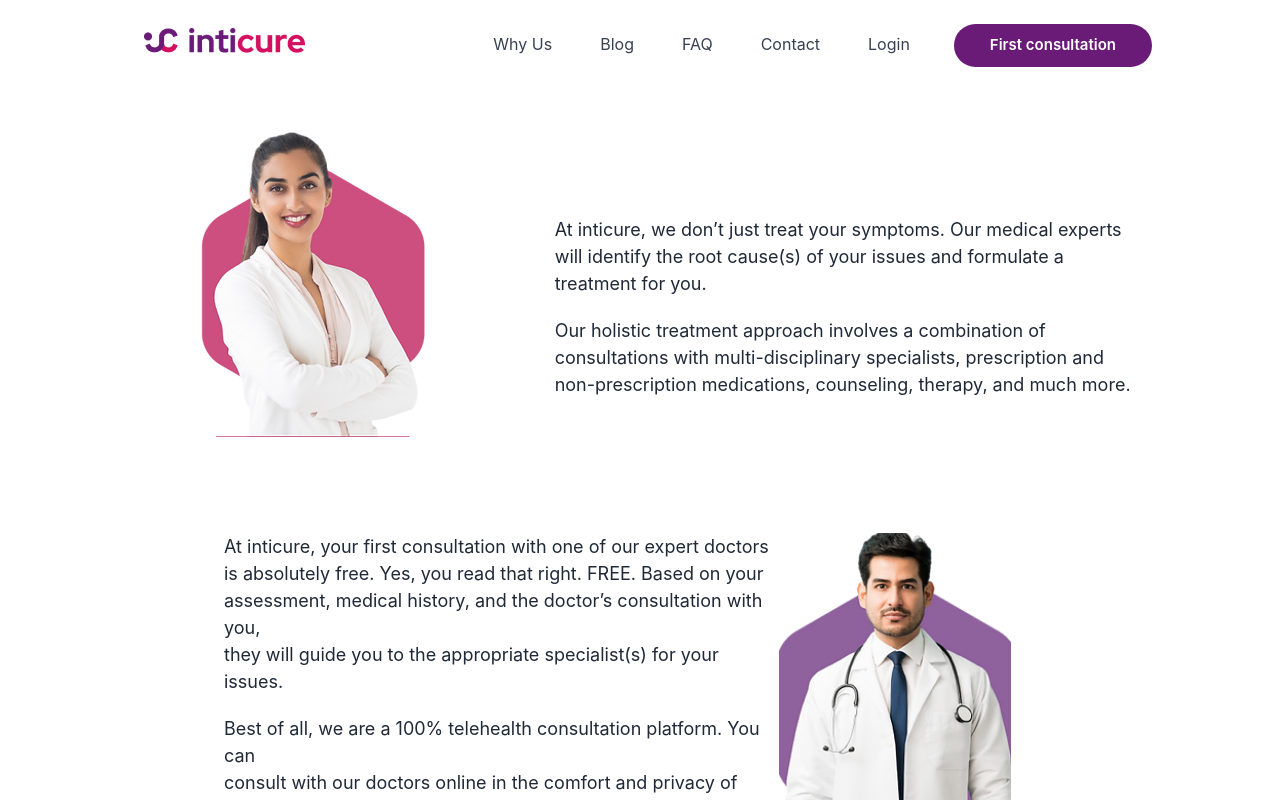
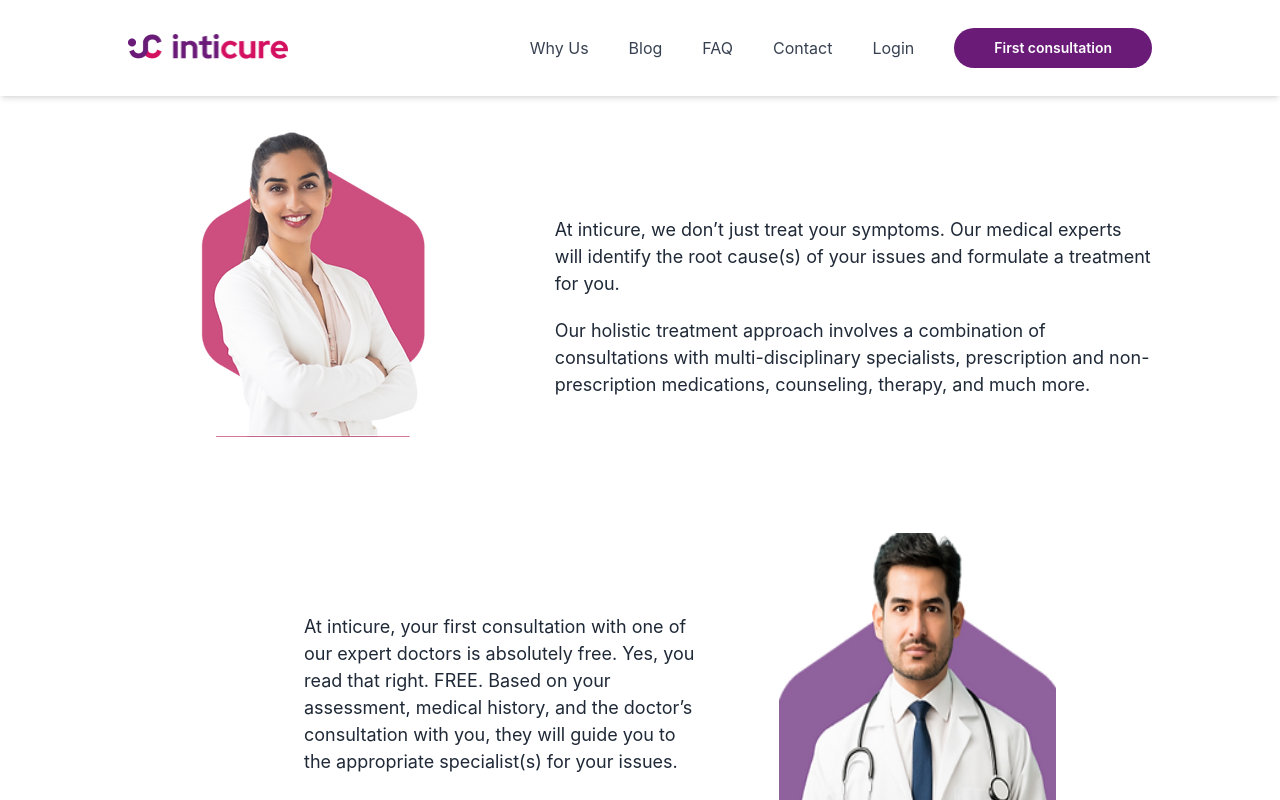
Before and after one commit to AbdulSamad52556/Inticure_home, a React (Vite) app: page /whyus in a window 1280 px wide. Shown: the top 800 px of the page. Built offline with nearby package versions, Linux system fonts and the light colour scheme.

Commit message:
why_us_responsive

```diff
--- a/src/components/common/Header.jsx
+++ b/src/components/common/Header.jsx
@@ -1,63 +1,69 @@
-import React from "react";
+import React, { useState } from "react";
 import "../global.css";
 import image from "/logo.jpg";
 import { useLocation } from "react-router-dom";
+import { FaBars, FaTimes } from "react-icons/fa"; // For the hamburger menu
 
 const Header = () => {
   const location = useLocation();
+  const [menuOpen, setMenuOpen] = useState(false);
+
+  // Function to toggle the mobile menu
+  const toggleMenu = () => {
+    setMenuOpen(!menuOpen);
+  };
 
   return (
-    <div className="w-full flex px-32 py-7 fixed bg-white z-20">
-      <div className="flex gap-10 justify-between w-full ml-4">
-        <div>
-          <img src={image}></img>
+    <div className={`w-full flex justify-between items-center px-6 md:px-32 py-5 md:py-7 fixed bg-white z-20 shadow-md`}>
+      {/* Logo Section */}
+      <div className="">
+        <img src={image} alt="Logo" className="w-40" />
       </div>
-        <div className="flex gap-10">
-          <div className="flex justify-around gap-12 p-1 text-gray-700 text-l">
-            <a href="/whyus">
+
+      {/* Menu Icon for Mobile */}
+      <div className="lg:hidden">
+        <button onClick={toggleMenu}>
+          {menuOpen ? <FaTimes size={24} /> : <FaBars size={24} />}
+        </button>
+      </div>
+
+      {/* Links Section */}
       <div
-                className={`underline-animation2 cursor-pointer${
-                  location.pathname === "/whyus" ? "" : ""
-                }`}
+        className={`${
+          menuOpen ? "flex" : "hidden"
+        } flex-col lg:flex md:flex-row lg:gap-10 gap-6 lg:static absolute top-[70px] left-0 w-full lg:w-auto bg-hover-color md:bg-white lg:bg-transparent px-6 lg:px-0 py-4 lg:py-0 lg:items-center transition-all duration-300 ease-in-out`}
       >
-                <p className="text-center">Why Us</p>
-              </div>
+        <div className="flex flex-col md:flex-row gap-6 md:gap-10 text-gray-700 text-lg">
+          <a href="/whyus" className="underline-animation2 cursor-pointer">
+            <p className="text-center md:text-[12px] lg:text-[16px] ">Why Us</p>
           </a>
-            <a href="/blog">
-              <div className="underline-animation cursor-pointer">
-                <p>Blog</p>
-              </div>
+          <a href="/blog" className="underline-animation cursor-pointer">
+            <p className="text-center text-[16px]">Blog</p>
           </a>
-            <a href="/faq">
-              <div className="underline-animation cursor-pointer">
-                <p>FAQ</p>
-              </div>
+          <a href="/faq" className="underline-animation cursor-pointer">
+            <p className="text-center text-[16px]">FAQ</p>
           </a>
-            <a href="/contact">
-
-            <div className="underline-animation2 cursor-pointer">
-              <p>Contact</p>
-            </div>
+          <a href="/contact" className="underline-animation2 cursor-pointer">
+            <p className="text-center text-[16px]">Contact</p>
           </a>
-
-            <a href="https://customers.inticure.online">
-              <div className="underline-animation cursor-pointer">
-                <p>Login</p>
-              </div>
+          <a
+            href="https://customers.inticure.online"
+            className="underline-animation cursor-pointer"
+          >
+            <p className="text-center text-[16px]">Login</p>
           </a>
         </div>
+
         <a
           href="https://analysis.inticure.online/"
           target="_blank"
           rel="noopener noreferrer"
+          className="mt-4 md:mt-0"
         >
-            <div className="mt-1">
-              <button className="bg-custom-color text-white text-[10px] md:text-[15px] lg:font-semibold py-2.5 px-9 -mt-3 rounded-3xl hover:bg-hover-color transition-all duration-200 ease-in-out">
+          <button className="bg-custom-color text-white text-xs md:text-sm lg:font-semibold py-2.5 px-6 md:px-10 rounded-3xl hover:bg-hover-color transition-all duration-200 ease-in-out">
             First consultation
           </button>
-            </div>
         </a>
-        </div>
       </div>
     </div>
   );
--- a/src/components/contact/contact.jsx
+++ b/src/components/contact/contact.jsx
@@ -38,7 +38,9 @@ const Contact = () => {
       </div>
       <div>
         <form onSubmit={handleSubmit}>
-          <div className="flex flex-col gap-10">
+            <div className="w-full">
+
+          <div className="flex flex-col gap-10 justify-center">
             <div className=" flex justify-center gap-10">
               <div className="flex flex-col">
                 <label className="text-[13px] mb-2" for="name">
@@ -88,7 +90,7 @@ const Contact = () => {
 
                 <textarea
                   name="message"
-                  className="border-gray-400 border w-2/4 h-56 p-2 focus:outline-none"
+                  className="border-gray-400 border w-[680px] h-56 p-2 focus:outline-none"
                   id="message"
                   required
                 ></textarea>
@@ -96,7 +98,7 @@ const Contact = () => {
             </div>
           </div>
           <div className="flex justify-center mb-96">
-            <div className="w-2/4 py-10">
+            <div className="w-2/6 py-10">
               <button
                 type="submit"
                 className="bg-[#6A1B78] text-white py-2 px-10 rounded-full font-medium"
@@ -105,6 +107,8 @@ const Contact = () => {
               </button>
             </div>
           </div>
+          </div>
+
         </form>
       </div>
     </div>
--- a/src/components/whyus/experts.jsx
+++ b/src/components/whyus/experts.jsx
@@ -4,45 +4,45 @@ import image2 from "/whyus-doctors-2.jpg";
 
 const Experts = () => {
   return (
-    <div className="h-[152vh]">
-      <div>
+    <div className="h-[152vh] w-full">
+      <div className="flex flex-col justify-center items-center">
 
-        <div className="flex py-32">
-          <div className="w-1/3 flex justify-end">
-            <img src={image1} alt="" />
+        <div className="flex flex-col md:flex-row py-32">
+          <div className="md:w-1/3  flex justify-center md:justify-end">
+            <img src={image1} alt="" className="" />
           </div>
-          <div className="mt-20 w-2/3 px-32 py-2 flex flex-col gap-5 text-[18px] text-gray-800">
+          <div className="mt-20 px-20 md:w-2/3 md:px-32 py-2 flex flex-col items-center gap-5 text-[18px] text-gray-800">
             <div>
               At inticure, we don’t just treat your symptoms. Our medical
-              experts <br /> will identify the root cause(s) of your issues and
-              formulate a <br /> treatment for you.
+              experts will identify the root cause(s) of your issues and
+              formulate a  treatment for you.
             </div>
             <div>
-              Our holistic treatment approach involves a combination of <br />
+              Our holistic treatment approach involves a combination of
               consultations with multi-disciplinary specialists, prescription
-              and <br /> non-prescription medications, counseling, therapy, and
+              and non-prescription medications, counseling, therapy, and
               much more.
             </div>
           </div>
         </div>
 
-        <div className="flex w-100 mx-56 -mt-8">
-          <div className="w-2/3 flex flex-col justify-center gap-5 text-[18px] text-gray-800">
+        <div className="flex flex-col md:flex-row w-100 md:mx-56 -mt-8">
+          <div className="md:w-2/3 p-20 flex flex-col justify-center gap-5 text-[18px] text-gray-800">
             <div>
               At inticure, your first consultation with one of our expert
               doctors is absolutely free. Yes, you read that right. FREE.
-              Based on your <br /> assessment, medical history, and the doctor’s
-              consultation with you, <br /> they will guide you to the
+              Based on your assessment, medical history, and the doctor’s
+              consultation with you, they will guide you to the
               appropriate specialist(s) for your issues.
             </div>
             <div>
               Best of all, we are a 100% telehealth consultation platform. You
-              can <br /> consult with our doctors online in the comfort and privacy of
-              your <br /> desired location.
+              can consult with our doctors online in the comfort and privacy of
+              your desired location.
             </div>
           </div>
 
-          <div className="w-1/3 flex justify-start">
+          <div className="md:w-1/3 flex justify-center md:justify-start">
             <img src={image2} alt="" />
           </div>
         </div>
--- a/src/components/whyus/whyus.jsx
+++ b/src/components/whyus/whyus.jsx
@@ -5,7 +5,7 @@ import Assure from './assure'
 
 const Whyus = () => {
   return (
-    <div>
+    <div className=''>
       <Experts/>
       <What/>
       <Assure/>
```
Lines whose indentation alone changed are shown as unchanged.
